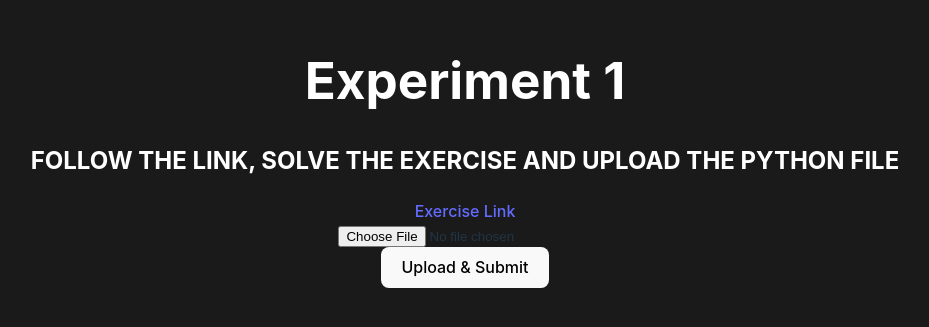
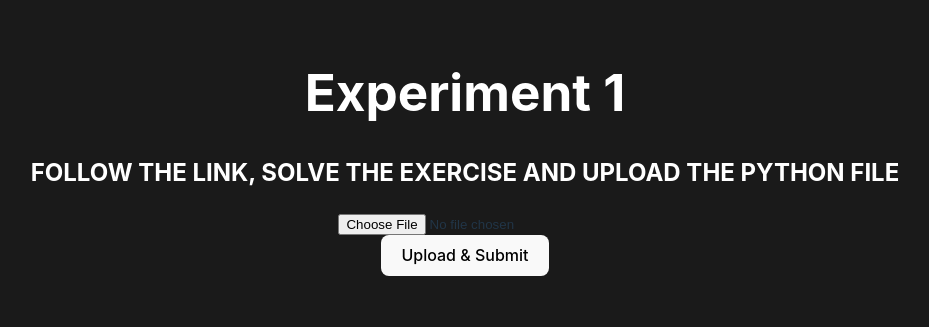
Before and after one commit to PerriRaffaele/exp_data_collection, a Vue app in the folder frontend/experiment-02/: page /experiment/1 in a window 1280 px wide. Shown: the part 317-644 px from the top of the page, without its empty margins (175-1104 px from the left). Built offline with nearby package versions, Linux system fonts and the light colour scheme; no server answers.

Commit message:
trying exercise link appearance

```diff
--- a/frontend/experiment-02/src/views/ExperimentViewUno.vue
+++ b/frontend/experiment-02/src/views/ExperimentViewUno.vue
@@ -3,7 +3,7 @@
     <h1>Experiment {{ this.currentExercise }}</h1>
     <div v-if="currentExercise <= totalExercises" class="exercise-page">
       <h2>FOLLOW THE LINK, SOLVE THE EXERCISE AND UPLOAD THE PYTHON FILE</h2>
-      <a :href="exercises.exercises[this.currentExercise -1]" target="_blank">Exercise Link</a>
+      <a v-if="exercises.exercises.length > 0" :href="exercises.exercises[this.currentExercise -1]" target="_blank">Exercise Link</a>
 
       <!-- File upload input -->
       <div>
```
